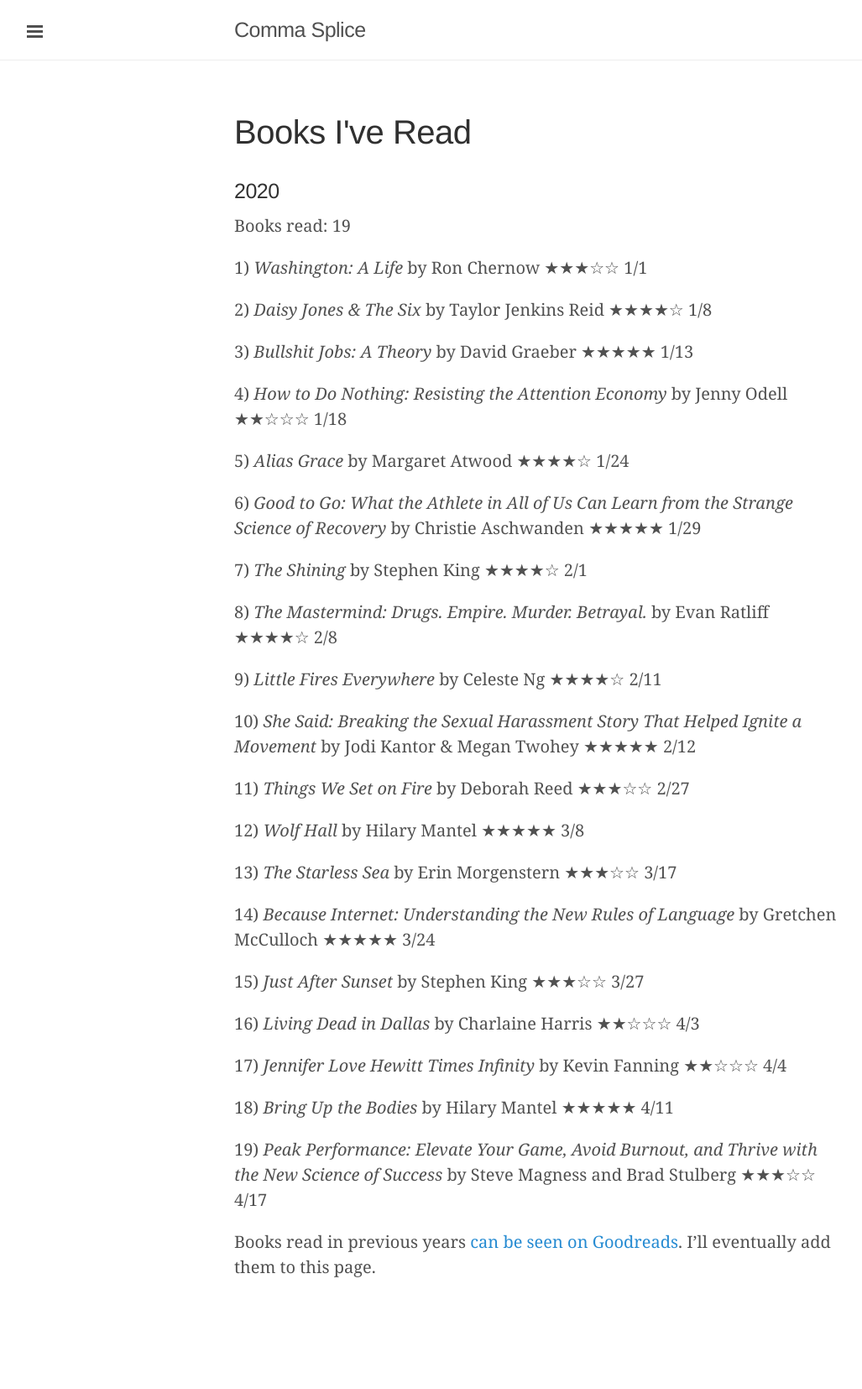
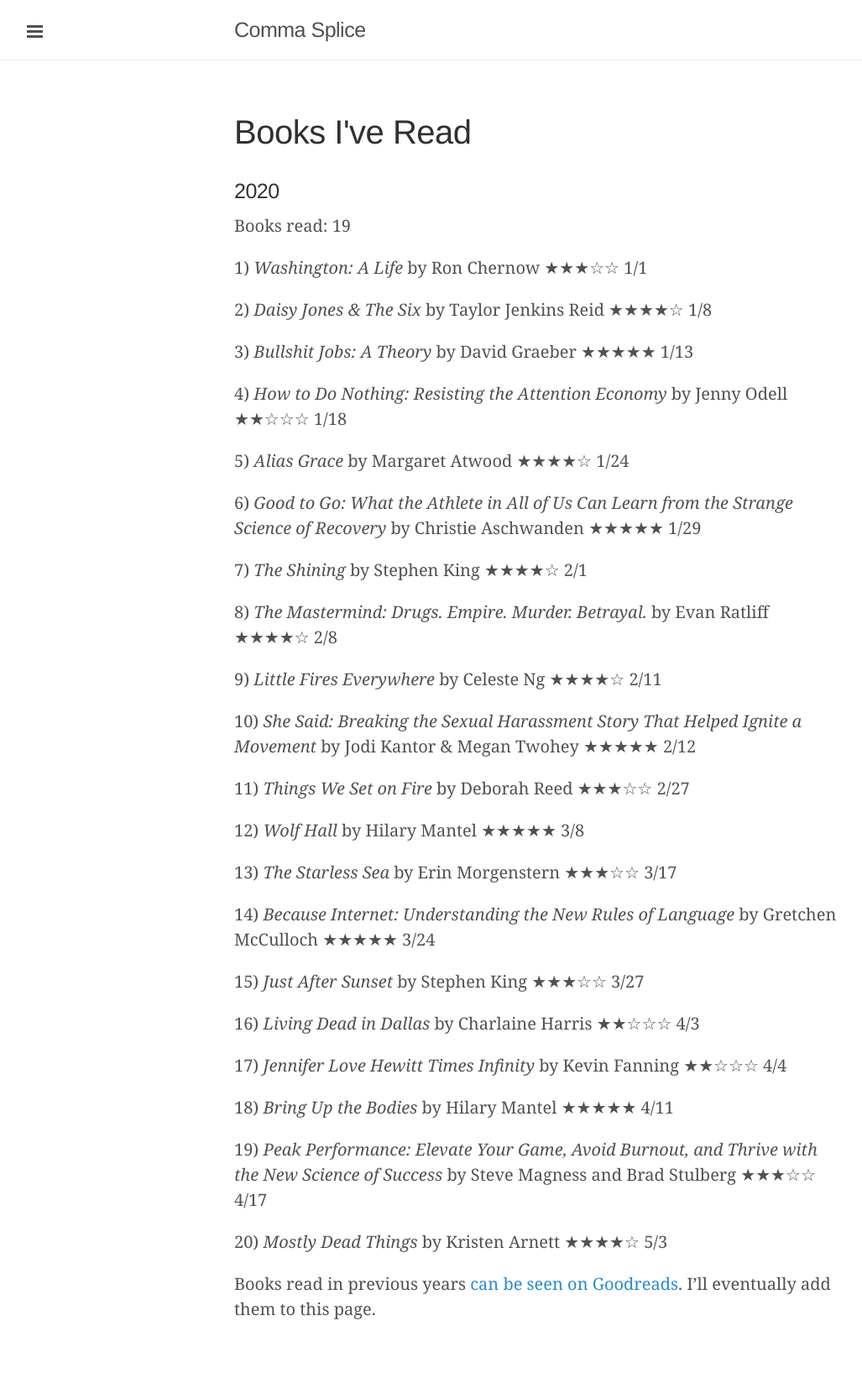
Before and after one commit to davidixon/davidixon.github.io, a Jekyll site: the page built from books.md, in a window 1280 px wide. Shown: the whole page at 84% size, without its empty margins (1-1028 px from the left). Built offline with Jekyll 4.4.1, drawn with Linux system fonts in a browser that asks for light colours; before the commit the page ends 1604 px from its top, so only the background shows below that.

Commit message:
updated book log

```diff
--- a/books.md
+++ b/books.md
@@ -46,4 +46,6 @@
 
 19) *Peak Performance: Elevate Your Game, Avoid Burnout, and Thrive with the New Science of Success* by Steve Magness and Brad Stulberg ★★★☆☆ 4/17
 
+20) *Mostly Dead Things* by Kristen Arnett ★★★★☆ 5/3
+
 Books read in previous years [can be seen on Goodreads](https://www.goodreads.com/review/list/2753148?shelf=read). I'll eventually add them to this page.
```
